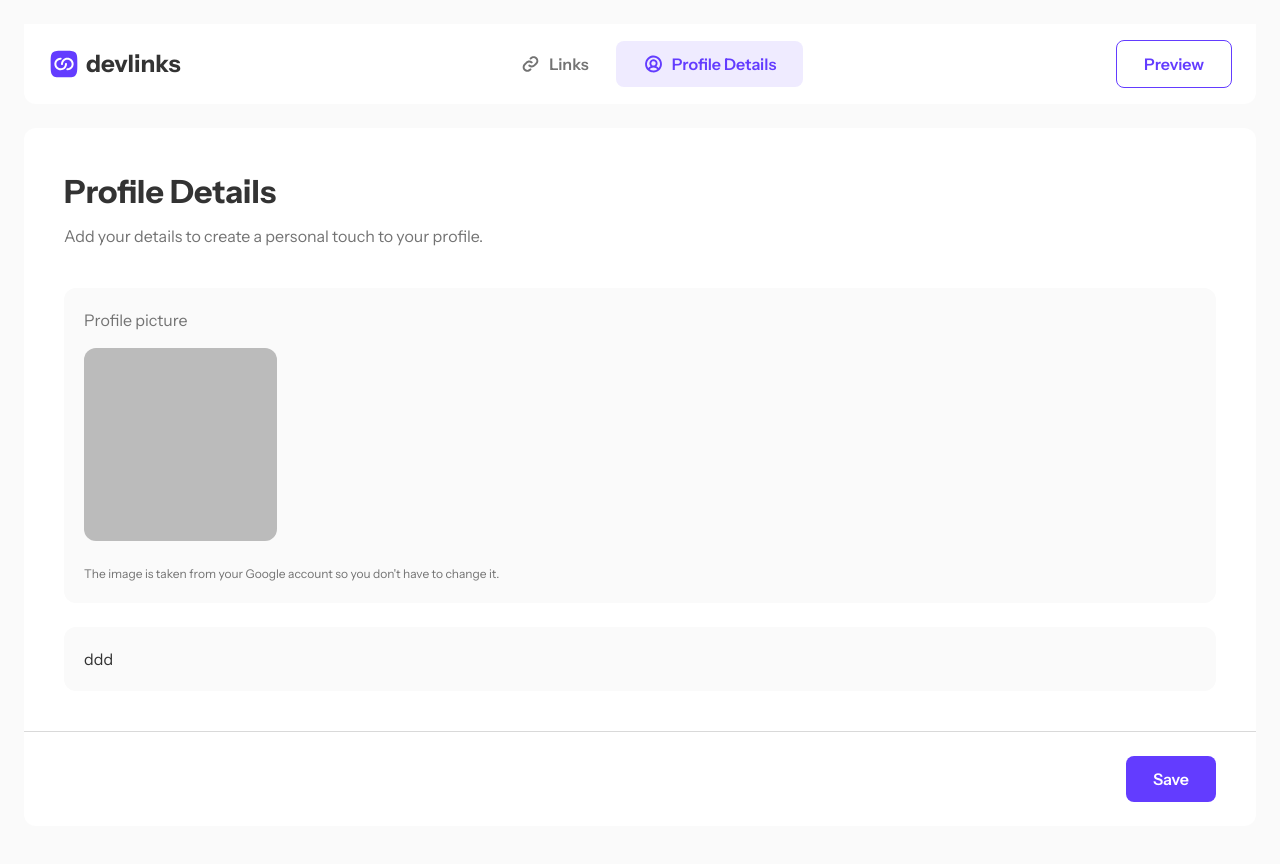
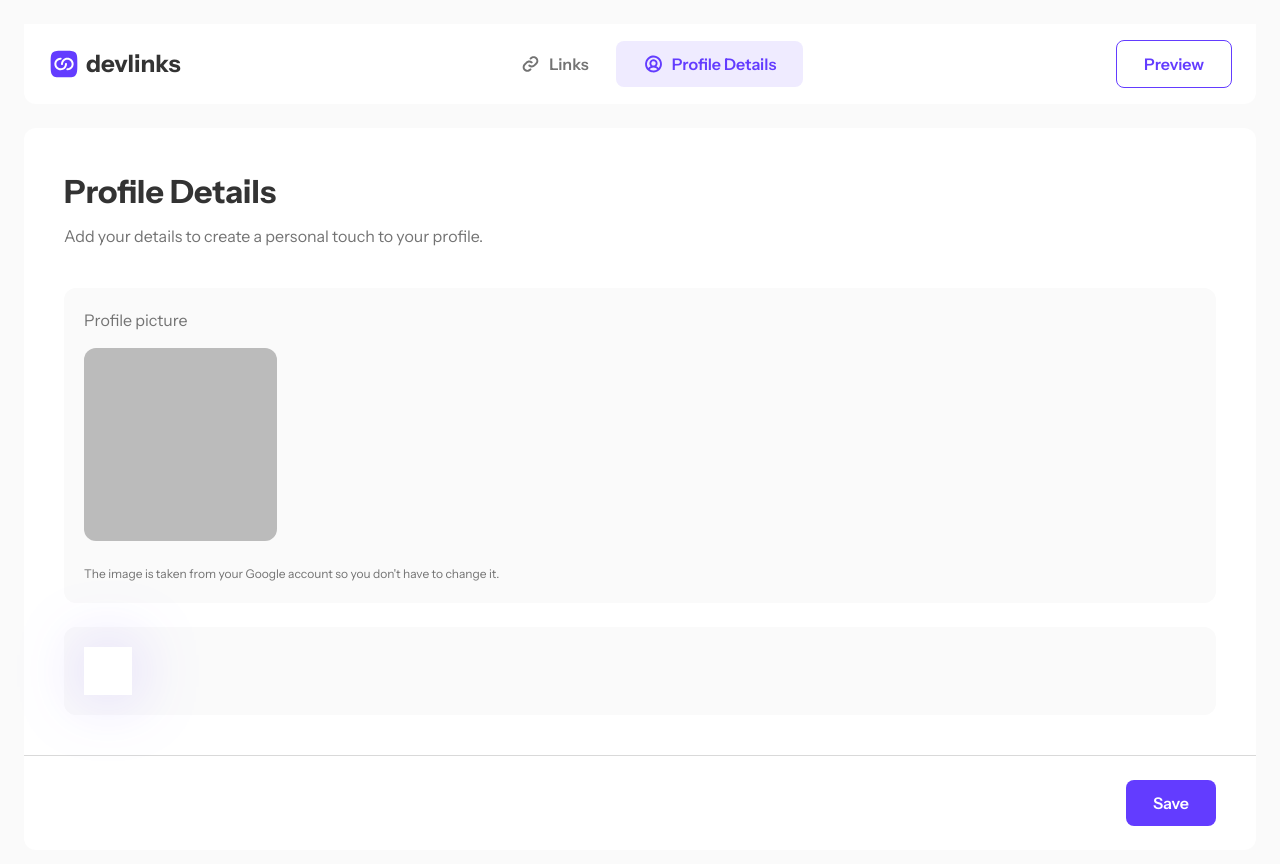
Before and after one commit to Newpoki/devlinks, a Next.js app: page /dashboard/profile in a window 1280 px wide. Shown: the top 864 px of the page. Built offline with nearby package versions, Linux system fonts and the light colour scheme; no server answers; sample sign-in values are in the browser's storage.

Commit message:
task: add active dropshadow

```diff
--- a/app/dashboard/profile/page.tsx
+++ b/app/dashboard/profile/page.tsx
@@ -46,7 +46,9 @@ export default async function DashboardProfilePage() {
                     </p>
                 </Paper>
 
-                <Paper>ddd</Paper>
+                <Paper>
+                    <div className="drop-shadow-active h-12 w-12 bg-white" />
+                </Paper>
             </CardContent>
 
             <CardFooter>
--- a/components/ui/button.tsx
+++ b/components/ui/button.tsx
@@ -10,7 +10,7 @@ const buttonVariants = cva(
         variants: {
             variant: {
                 default:
-                    'bg-purple-500 text-white hover:bg-purple-300 disabled:bg-purple-500/25 focus-visible:hover:bg-purple-300',
+                    'bg-purple-500 text-white hover:bg-purple-300 disabled:bg-purple-500/25 focus-visible:bg-purple-300 focus-visible:drop-shadow-active hover:drop-shadow-active',
                 outline:
                     'border border-purple-500 bg-transparent hover:bg-purple-100 disabled:opacity-25 focus-visible:bg-purple-100 text-purple-500',
                 text: 'text-grey-500 active:bg-purple-100 hover:text-purple-500 focus-visible:bg-purple-100 focus-visible:text-purple-500 aria-selected:text-purple-500 aria-selected:bg-purple-100',
--- a/tailwind.config.ts
+++ b/tailwind.config.ts
@@ -87,6 +87,9 @@ const config = {
                 'accordion-down': 'accordion-down 0.2s ease-out',
                 'accordion-up': 'accordion-up 0.2s ease-out',
             },
+            dropShadow: {
+                active: '0 0 32px #633CFF40',
+            },
         },
     },
     plugins: [require('tailwindcss-animate')],
```
